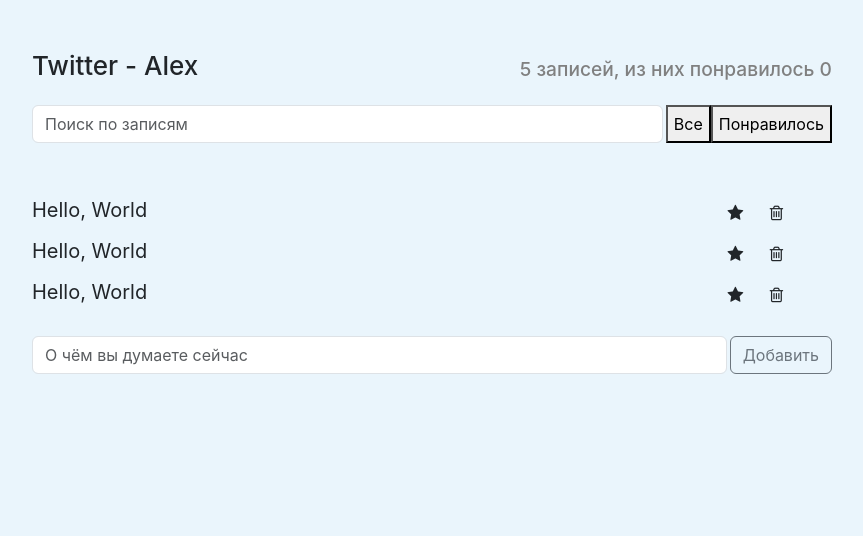
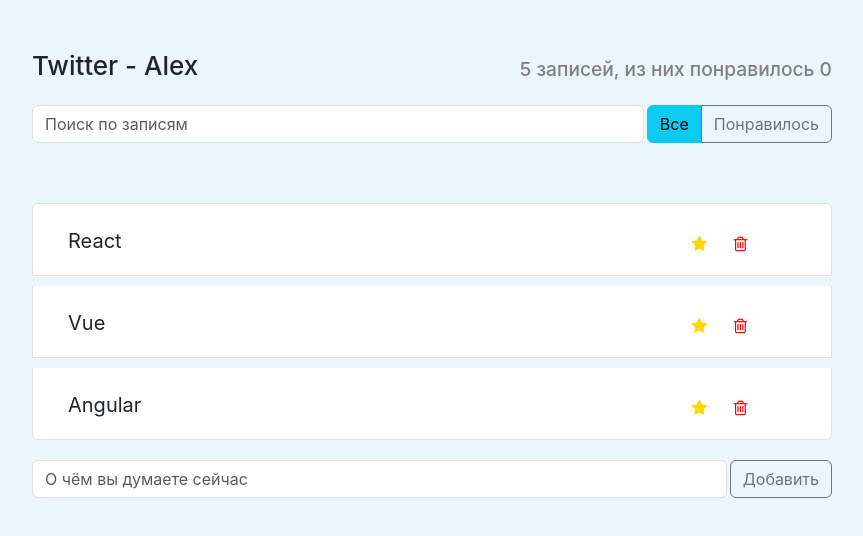
Before and after one commit to AleksanderMerkulov/udemi-react-twitter, a React (Create React App) app: page / in a window 1280 px wide. Shown: the top 536 px of the page, without its empty margins (208-1071 px from the left). Built offline with nearby package versions, Linux system fonts and the light colour scheme.

Commit message:
Передача функий и их работа через пропсы. Переписал функциональный элемент на классы

```diff
--- a/src/components/app/app.js
+++ b/src/components/app/app.js
@@ -1,4 +1,4 @@
-import React from "react";
+import React, {Component} from "react";
 
 import AppHeader from "../app-header";
 import SearchPanel from "../search-panel";
@@ -10,7 +10,34 @@
 import './app.css'
 
 
-const App = () => {
+export default class App extends Component{
+
+    constructor(props) {
+        super(props);
+        this.state = {
+            data: [
+                2,
+                {label:'React', important:true, id:'qwer'},
+                {label:'Vue', important:false, id:'guth'},
+                {label:'Angular', important:false, id:'trtr'},
+            ]
+        }
+
+        this.deleteItem = this.deleteItem.bind(this)
+
+    }
+
+    deleteItem(id){
+        this.setState(({data})=>{
+            const index = data.findIndex(elem => elem.id === id)
+            const newData = [...data.slice(0, index), ...data.slice(index + 1)]
+            return{
+                data: newData
+            }
+        });
+    }
+
+    render() {
         return (
             <div className="app">
                 <AppHeader/>
@@ -18,10 +45,16 @@
                     <SearchPanel/>
                     <PostStatusFilter/>
                 </div>
-            <PostList/>
+                <PostList
+                    posts={this.state.data}
+                    onDelete={id=>{
+                        this.deleteItem(id)
+                    }
+                    }/>
                 <PostAddForm/>
             </div>
         )
     }
 
-export default App;
+
+}
--- a/src/components/post-list-item/post-list-item.css
+++ b/src/components/post-list-item/post-list-item.css
@@ -14,10 +14,10 @@
     box-shadow: none;
     outline: none;
 }
-.app-list-item .btn-star {
+.app-list-item .fa-star {
     color: #FFD700;
 }
-.app-list-item .btn-trash {
+.app-list-item .fa-trash-o {
     color: red;
 }
 .app-list-item .fa-heart {
@@ -49,6 +49,6 @@
   color: #FFD700;
 }
 
-.app-list-item.important .btn-star {
+.app-list-item.important .fa-star{
     color: #aeaeae;
 }
--- a/src/components/post-list-item/post-list-item.js
+++ b/src/components/post-list-item/post-list-item.js
@@ -1,24 +1,57 @@
-import React from "react";
+import React, {Component} from "react";
 
 import './post-list-item.css'
 
-const PostListItem = () => {
+export default class PostListItem extends Component{
+    constructor(props) {
+        super(props);
+        this.state = {
+            important: false,
+            like:false,
+        }
+        this.onImportant = this.onImportant.bind(this)
+        this.onLike = this.onLike.bind(this)
+    }
+
+    onLike(){
+        this.setState(({like})=>({
+            like:!like,
+        }))
+    }
+    onImportant(){
+        this.setState(({important})=>({
+            important:!important,
+        }))
+    }
+    render() {
+        const {label, onDelete} = this.props
+        const {important, like} = this.state
+
+        let classNames = 'app-list-item d-flex justify-content-between'
+        if(important){
+            classNames += ' important'
+        }
+        if(like){
+            classNames += ' like'
+        }
         return(
-      <li className="app-list-item d-flex justify-content-between">
-        <span className="app-list-item-label">
-          Hello, World
+            <div className={classNames}>
+            <span className="app-list-item-label" onClick={this.onLike}>
+              {label}
             </span>
                     <div className="d-flex justify-center align-item-center">
-          <button type="button" className="btn bnt-star btn-sm">
+                        <button
+                            type="button"
+                            className="btn bnt-star btn-sm"
+                            onClick={this.onImportant}>
                             <i className="fa fa-star"></i>
                         </button>
-          <button type="button" className="btn bnt-trash btn-sm">
+                        <button type="button" className="btn bnt-trash btn-sm" onClick={onDelete}>
                             <i className="fa fa-trash-o"></i>
                         </button>
                         <i className="fa fa-heart"></i>
                     </div>
-      </li>
+                </div>
             )
     }
-
-export default PostListItem
+}
--- a/src/components/post-list/post-list.js
+++ b/src/components/post-list/post-list.js
@@ -4,12 +4,25 @@
 
 import PostListItem from "../post-list-item/post-list-item"
 
-const PostList = () => {
+const PostList = ({posts, onDelete}) => {
+
+    let elements = posts.map((item)=>{
+        if(typeof(item) == 'object'){
+            const {id, ...itemProps} = item
+            return(
+                <li key={id} className={'list-group-item'}>
+                    <PostListItem
+                        {...itemProps}
+                        onDelete={()=>onDelete(id)}/>
+                </li>
+            )
+        }
+        return null //если не объект, то вернуть просто null
+    })
+
   return(
       <ul className="app-list list-group">
-        <PostListItem/>
-        <PostListItem/>
-        <PostListItem/>
+          {elements}
       </ul>
   )
 }
--- a/src/components/post-status-filter/post-status-filter.js
+++ b/src/components/post-status-filter/post-status-filter.js
@@ -5,8 +5,8 @@
 const PostStatusFilter = () => {
   return(
       <div className="btn-group">
-        <button>Все</button>
-        <button>Понравилось</button>
+        <button className={'btn btn-info'}>Все</button>
+        <button className={'btn btn-outline-secondary'}>Понравилось</button>
       </div>
   )
 }
```
Lines whose indentation alone changed are shown as unchanged.
